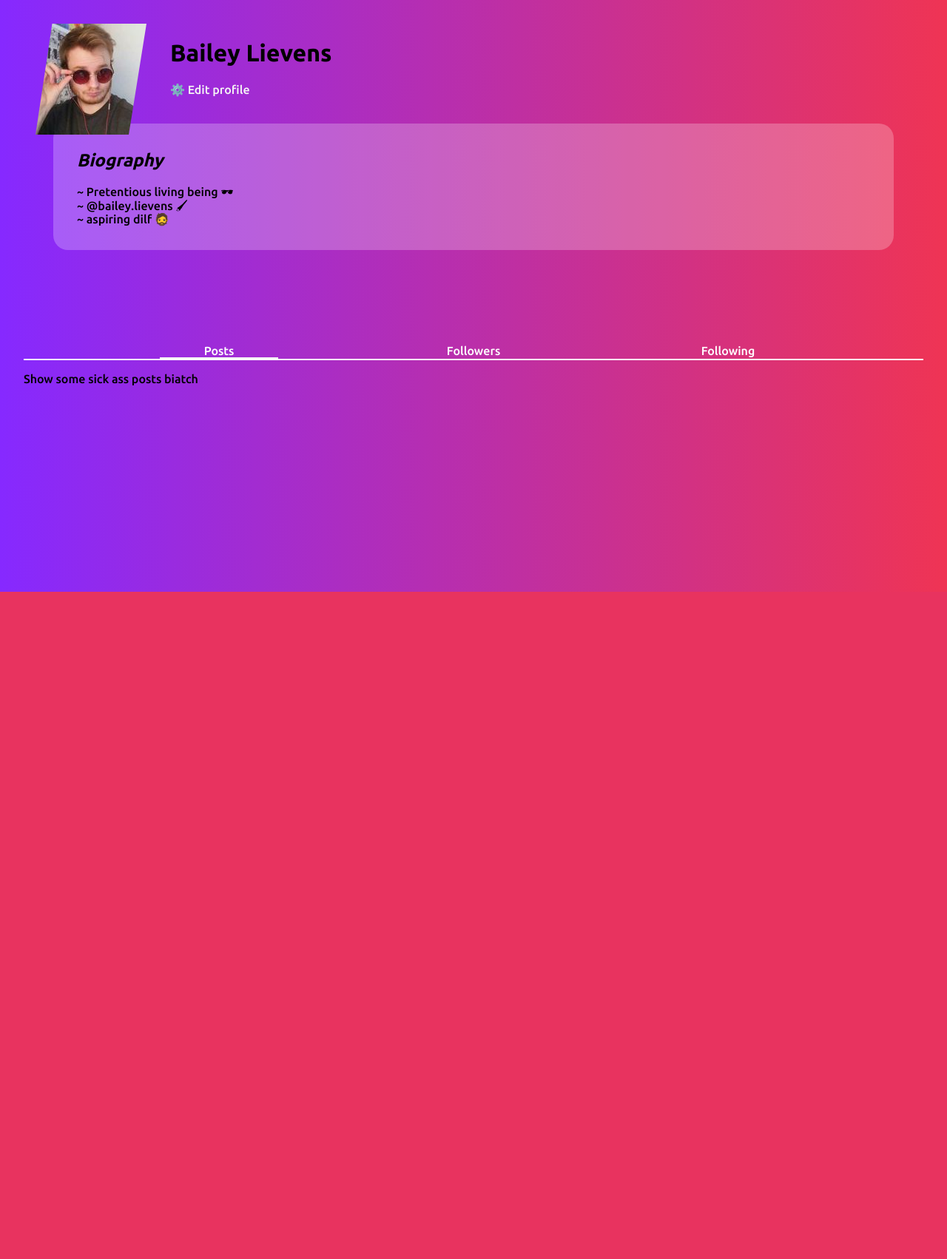
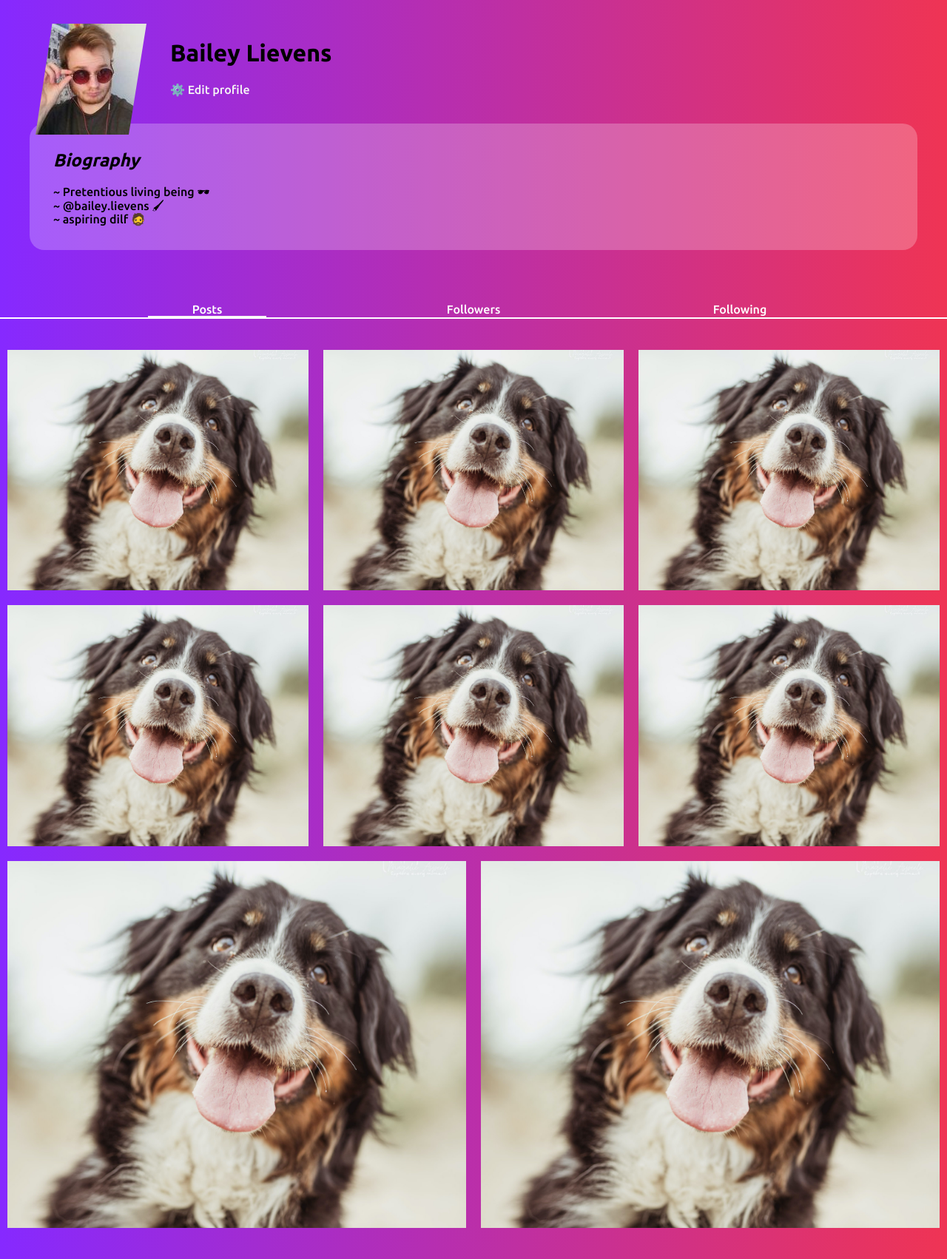
Before and after one commit to Bailey-Lievens/phpGram, a PHP site: page /profilePage.html in a window 1280 px wide. Shown: the whole page at 74% size. Before the commit the page ends 800 px from the top, so only its background shows below. Run offline with PHP 8.4, Linux system fonts and the light colour scheme.

Commit message:
Added starting styling for profile page

```diff
--- a/css/profilePage.css
+++ b/css/profilePage.css
@@ -4,12 +4,15 @@
 
 body {
     background: linear-gradient(90deg, rgb(134, 41, 255) 0%, rgba(239,52,84,1) 100%);
-    padding: 2em;
+
+    padding-top: 2em;
 }
 
 #account_header{
     display: flex;
     flex-direction: row;
+    padding-left: 2em;
+    padding-right: 2em;
 }
 #profile_picture{
     min-width: 100px;
@@ -43,6 +46,7 @@ body {
     background-color:  rgba(255, 255, 255, 0.24);
     margin: 2.5em;
     padding: 1em 2em 1em 2em;
+    margin-bottom: -1em;
 
     position: relative;
 
@@ -89,3 +93,26 @@ body {
     border-top-left-radius: 10px;
     border-top-right-radius: 10px;
 }
+
+#postsTab{
+    padding: 2em;
+    padding-left: 0em;
+    padding-right: 0em;
+
+    display: flex;
+    flex-wrap: wrap;
+}
+
+#postsTab img{
+    flex: 1 0 25%;
+    width: 100px;
+    margin: 10px;
+}
+
+#followersTab ul{
+    list-style-type: none;
+}
+
+#followersTab img{
+    width: 50px;
+}
--- a/js/tabs.js
+++ b/js/tabs.js
@@ -6,7 +6,7 @@ function openTab(e, tabName) {
     x[i].style.display = "none";
 
   }
-  document.getElementById(tabName).style.display = "block";
+  document.getElementById(tabName).style.display = "flex";
 
   //remove active class from all elements
   tablinks = document.getElementsByClassName("tabName");
@@ -14,6 +14,6 @@ function openTab(e, tabName) {
     tablinks[i].className = tablinks[i].className.replace(" active", "");
   }
 
-  document.getElementById(tabName).style.display = "block";
+  document.getElementById(tabName).style.display = "flex";
   e.currentTarget.className += " active";
 }
--- a/profilePage.html
+++ b/profilePage.html
@@ -38,15 +38,29 @@
         </div>
 
         <div id="postsTab" class="tab">
-            <p>Show some sick ass posts biatch</p>
+            <img src="images/doggo.jpg">
+            <img src="images/doggo.jpg">
+            <img src="images/doggo.jpg">
+            <img src="images/doggo.jpg">
+            <img src="images/doggo.jpg">
+            <img src="images/doggo.jpg">
+            <img src="images/doggo.jpg">
+            <img src="images/doggo.jpg">
         </div>
 
         <div id="followersTab" class="tab" style="display:none">
-            <p>Show off that clout</p>
+            <ul>
+                <li>
+                    <img src="images/Ellen.jpg">
+                    <p>Ellen Hiel</p>
+                    <a href="#">Follow</a>
+                </li>
+            </ul>
         </div>
 
         <div id="followingTab" class="tab" style="display:none">
-            <p>Show your love.</p>
+            <ul>
+            </ul>
         </div>
     </section>
 
```
Also changed, not shown: images/Amelie.jpg (added), images/Ellen.jpg (added), images/doggo.jpg (added), images/pengram.png (added).
